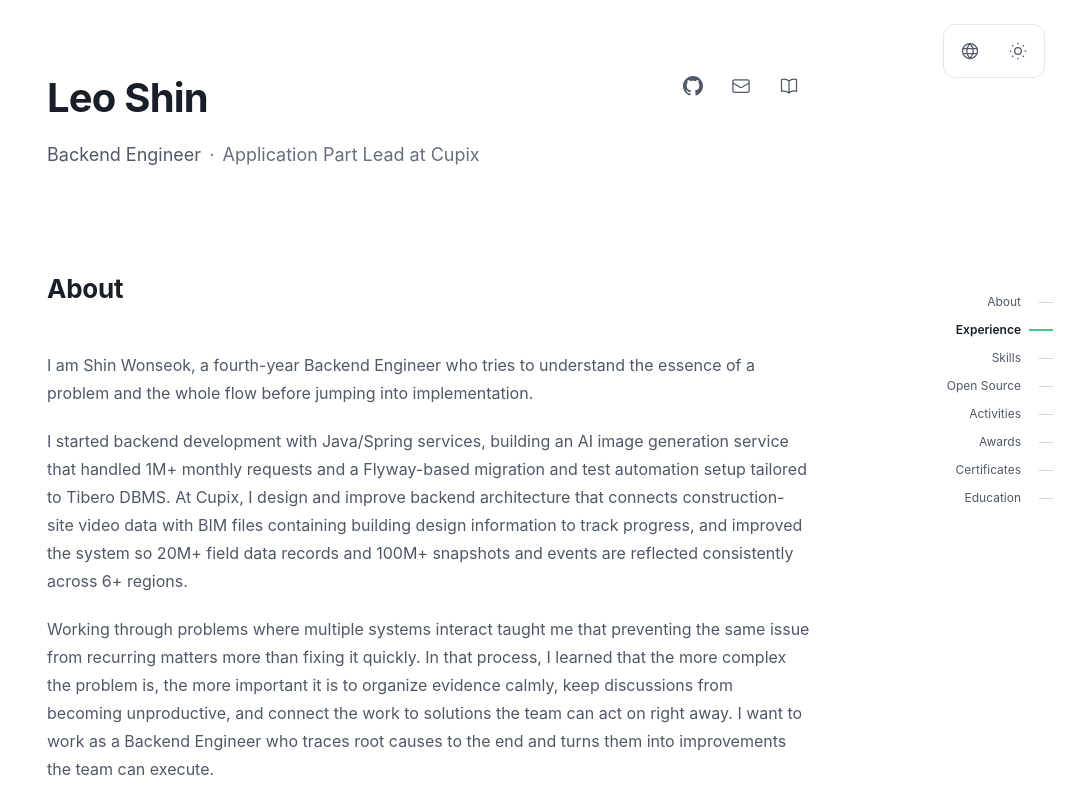
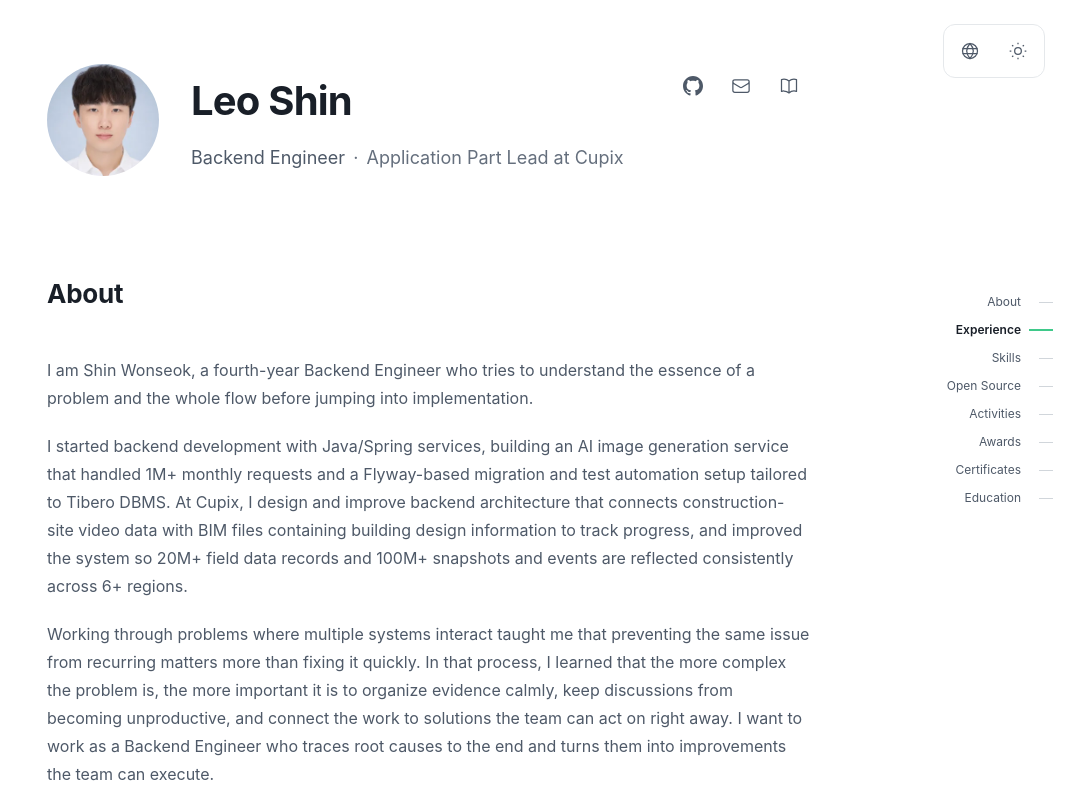
Before and after one commit to w-seok/w-seok.github.io, a SvelteKit app: page / in a window 1280 px wide. Shown: the top 800 px of the page, without its empty margins (211-1280 px from the left). Built offline with nearby package versions, Linux system fonts and the light colour scheme; a web font is replaced by a local one.

Commit message:
feat(ui): add profile photo to hero, hidden in print output

```diff
--- a/src/lib/i18n/en.json
+++ b/src/lib/i18n/en.json
@@ -3,6 +3,7 @@
 		"greeting": "Hello",
 		"title": "Backend Engineer",
 		"summary": "Application Part Lead at Cupix",
+		"photoAlt": "Leo Shin profile photo",
 		"subtitle": "Pursuing clarity in an intricate world"
 	},
 	"sections": {
--- a/src/lib/i18n/es.json
+++ b/src/lib/i18n/es.json
@@ -3,6 +3,7 @@
 		"greeting": "Hola",
 		"title": "Ingeniero Backend",
 		"summary": "Líder de Application Part en Cupix",
+		"photoAlt": "Foto de perfil de Leo Shin",
 		"subtitle": "Buscando claridad en un mundo complejo"
 	},
 	"sections": {
--- a/src/lib/i18n/ko.json
+++ b/src/lib/i18n/ko.json
@@ -3,6 +3,7 @@
 		"greeting": "안녕하세요",
 		"title": "Backend Engineer",
 		"summary": "Cupix Application Part Lead",
+		"photoAlt": "신원석 프로필 사진",
 		"subtitle": "복잡한 세계에서 명료함을 추구합니다"
 	},
 	"sections": {
--- a/src/lib/i18n/types.ts
+++ b/src/lib/i18n/types.ts
@@ -14,12 +14,14 @@ export type Locale = 'ko' | 'en' | 'es';
  * @property greeting - 인사말
  * @property title - 직함/타이틀
  * @property summary - Hero 핵심 요약 (현재 역할·연차·주요 영역)
+ * @property photoAlt - 프로필 사진 대체 텍스트
  * @property subtitle - 부제목/슬로건
  */
 export interface HeaderTranslation {
 	greeting: string;
 	title: string;
 	summary: string;
+	photoAlt: string;
 	subtitle: string;
 }
 
--- a/src/routes/+page.svelte
+++ b/src/routes/+page.svelte
@@ -6,6 +6,7 @@
 
 	import { onMount } from 'svelte';
 	import { fly } from 'svelte/transition';
+	import { base } from '$app/paths';
 	import { locale, t, type Locale } from '$lib/i18n';
 	import type { SectionTranslation } from '$lib/i18n/types';
 	import { theme } from '$lib/stores/theme';
@@ -269,14 +270,25 @@
 		<!-- Hero/Header 섹션 -->
 		<section class="hero-section" aria-labelledby="hero-heading" bind:this={sections[0]}>
 			<div class="hero-layout">
-				<!-- 왼쪽: 이름 + 타이틀 -->
-				<div class="page-enter stagger-1">
+				<!-- 왼쪽: 사진 + 이름 + 타이틀 -->
+				<div class="hero-identity page-enter stagger-1">
+					<img
+						class="hero-photo no-print"
+						src="{base}/profile.webp"
+						alt={$t.header.photoAlt}
+						width="96"
+						height="96"
+						loading="eager"
+						decoding="async"
+					/>
+					<div>
 					<h1 id="hero-heading" class="hero-name">
 						{getName($locale)}
 					</h1>
 					<p class="hero-title">
 						{$t.header.title}<span class="hero-role">{$t.header.summary}</span>
 					</p>
+					</div>
 				</div>
 
 				<!-- 오른쪽: 연락처 (아이콘 통일) -->
@@ -706,6 +718,43 @@
 		}
 	}
 
+	/* 사진은 이름과 한 블록으로 묶는다. 떨어뜨리면 '장식 이미지'로 인식되어 무시된다(NN/g) */
+	/* 사진 열과 텍스트 열이 분리되어 보이도록 간격을 사진 크기의 25~29%로 둔다.
+	   16px(14%)에서는 두 열이 붙어 하나의 덩어리로 읽혔다. */
+	.hero-identity {
+		display: flex;
+		align-items: center;
+		gap: var(--space-5);
+	}
+
+	@media (min-width: 768px) {
+		.hero-identity {
+			gap: var(--space-8);
+		}
+	}
+
+	/* 사진은 화면에만 노출한다.
+	   인쇄물은 제출용 CV가 되는데, 미국 EEOC·캐나다 OHRC 가이던스는 고용주가 사진을
+	   수집하지 않도록 권고하고 주요 ATS(Greenhouse)는 이력서의 사진을 블러 처리한다.
+	   즉 인쇄본에 사진을 남기면 얻는 것 없이 편향 리스크만 생긴다. (no-print 클래스로 숨김) */
+	/* 크기 근거: 얼굴 인식 하한 72px(얼굴 실크기 ~41px) 위, 이름과 시각 무게가 역전되는
+	   144px(면적비 0.83) 아래. 소스 256px이라 레티나에서 128px까지 선명하다. */
+	.hero-photo {
+		width: 80px;
+		height: 80px;
+		border-radius: 50%;
+		object-fit: cover;
+		flex-shrink: 0;
+		background: var(--color-surface);
+	}
+
+	@media (min-width: 768px) {
+		.hero-photo {
+			width: 112px;
+			height: 112px;
+		}
+	}
+
 	.hero-name {
 		font-size: 1.875rem;
 		font-weight: 700;
```
Also changed, not shown: static/profile.webp (added).
